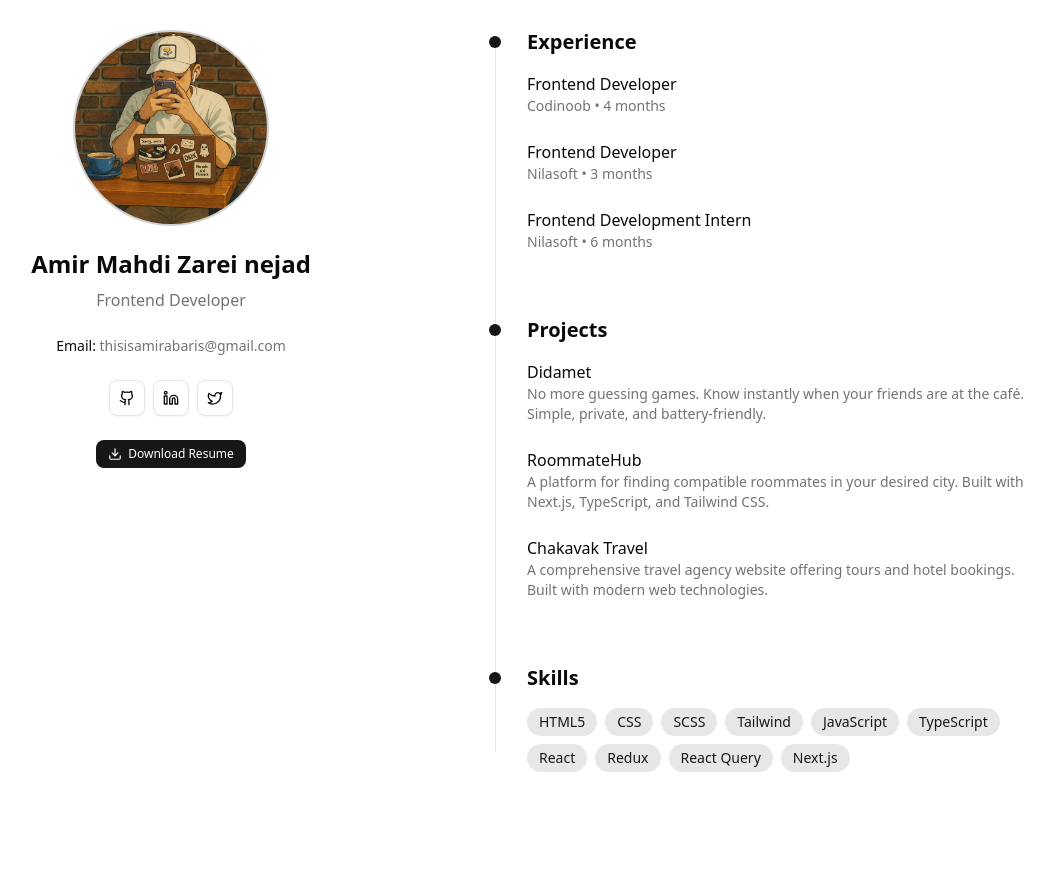
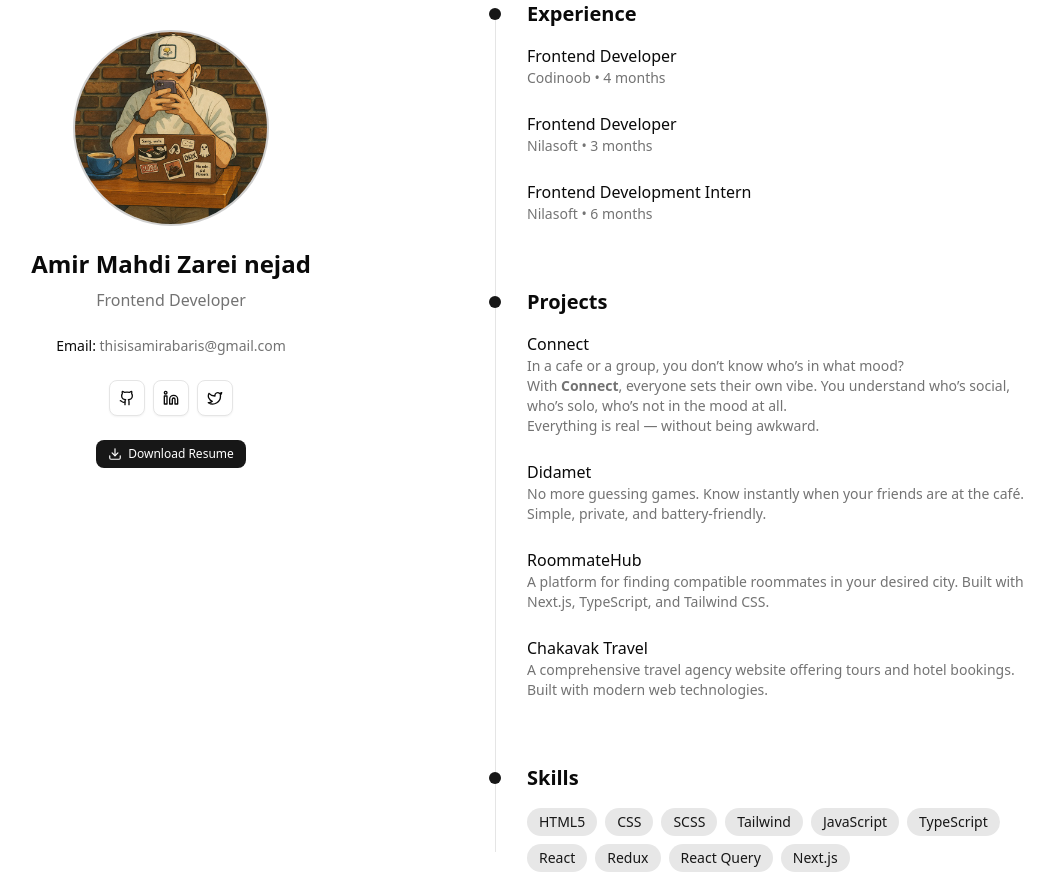
Before and after one commit to AmirAbaris/amir-abaris, a Next.js app: page / in a window 1280 px wide. Shown: the whole page, without its empty margins (169-1223 px from the left). Before the commit the page ends 800 px from the top, so only its background shows below. Built offline with nearby package versions, Linux system fonts and the light colour scheme.

Commit message:
feat: add new project link

```diff
--- a/app/page.tsx
+++ b/app/page.tsx
@@ -115,6 +115,28 @@ export default function Home() {
             <div className="space-y-6 text-muted-foreground">
               <div>
                 <Link
+                  href="https://connect-black.vercel.app/"
+                  target="_blank"
+                  rel="noopener noreferrer"
+                  className="group"
+                >
+                  <h3 className="text-foreground font-medium group-hover:text-primary transition-colors">
+                    Connect
+                  </h3>
+                  <p className="text-sm">
+                    In a cafe or a group, you don&rsquo;t know who&rsquo;s in
+                    what mood?
+                    <br />
+                    With <strong>Connect</strong>, everyone sets their own vibe.
+                    You understand who&rsquo;s social, who&rsquo;s solo,
+                    who&rsquo;s not in the mood at all.
+                    <br />
+                    Everything is real &mdash; without being awkward.
+                  </p>
+                </Link>
+              </div>
+              <div>
+                <Link
                   href="https://didamet.vercel.app/"
                   target="_blank"
                   rel="noopener noreferrer"
@@ -129,7 +151,6 @@ export default function Home() {
                   </p>
                 </Link>
               </div>
-              <div></div>
               <div>
                 <Link
                   href="https://roommatehub.vercel.app/fa"
```
